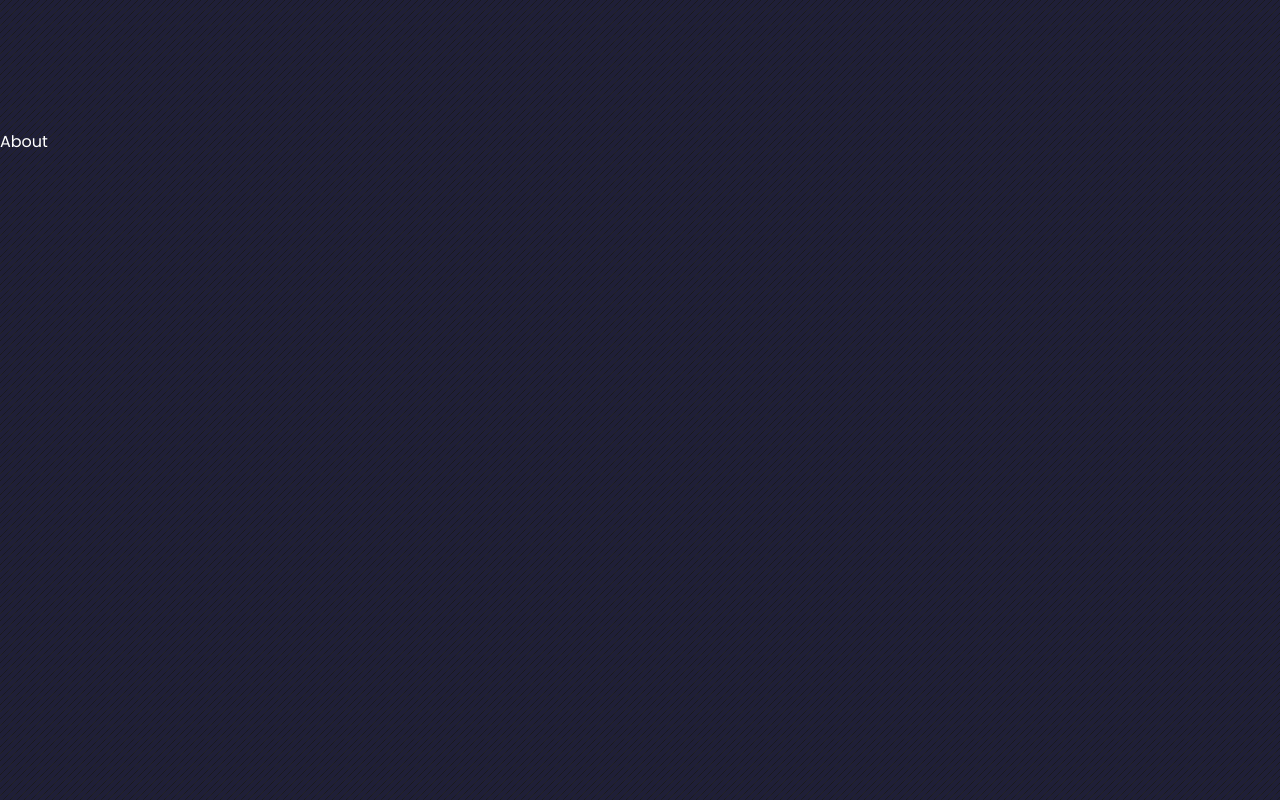
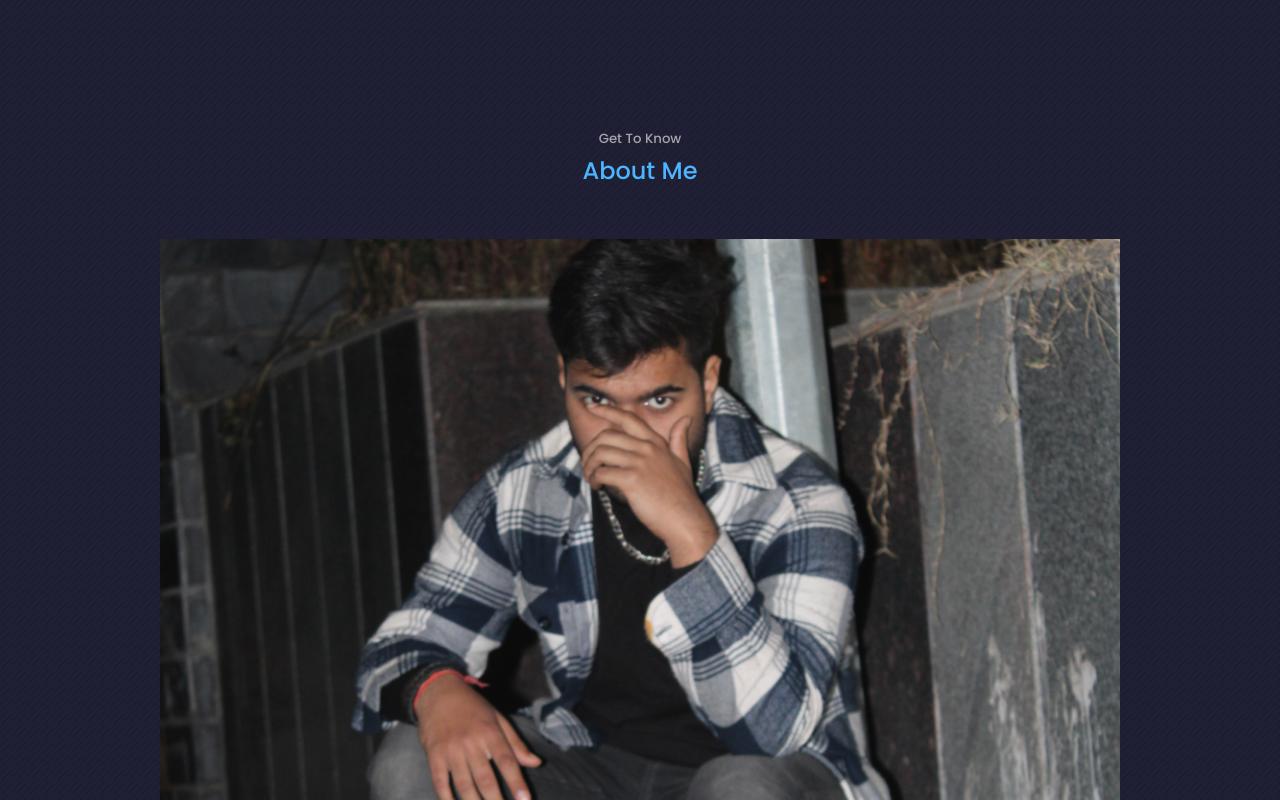
Before and after one commit to Ujjwalsharma7/Portfolio, a React (Create React App) app: page / in a window 1280 px wide. Shown: the part 800-1600 px from the top of the page. Built offline with nearby package versions, Linux system fonts and the light colour scheme.

Commit message:
added about-image

```diff
--- a/src/components/about/About.jsx
+++ b/src/components/about/About.jsx
@@ -1,9 +1,27 @@
 import React from 'react'
 import './about.css'
+import me3 from '../../assets/me3.JPG'
 
 function About() {
   return (
-  <section id='about'>About</section>
+  <section id='about'>
+    <h5>Get To Know</h5>
+    <h2>About Me</h2>
+
+    <div className='container about__container'>
+      <div className='about__me'>
+        <div className="about__me-image">
+          <img src={me3} alt="About-image" />
+        </div>
+      </div>
+    </div>
+
+    <div className="about__contnet">
+      <div className="about__cards">
+
+      </div>
+    </div>
+     </section>
   )
 }
 
--- a/src/components/header/Header.jsx
+++ b/src/components/header/Header.jsx
@@ -5,7 +5,7 @@ import me2 from '../../assets/me2.JPG'
 import HeaderSocials from './HeaderSocials'
 function Header() {
   return (
-   <header >
+   <header id='header' >
     <div className="container header__container">
       <h5>Hello I'm</h5>
       <h1>Ujjwal Sharma</h1>
--- a/src/components/nav/Nav.jsx
+++ b/src/components/nav/Nav.jsx
@@ -9,11 +9,11 @@ import {AiFillProject} from 'react-icons/ai'
 import { useState } from 'react'
 
 function Nav() {
-  const [activeNav, setActiveNav] = useState('#');
+  const [activeNav, setActiveNav] = useState('#header');
   return(
   <nav>
 
-     <a href="#"  onClick={() => setActiveNav('#')}  className={activeNav === '#'? 'active' : ''}><AiFillHome/></a>
+     <a href="#header"  onClick={() => setActiveNav('#header')}  className={activeNav === '#header'? 'active' : ''}><AiFillHome/></a>
      <a href="#about" onClick={() => setActiveNav('#about')} className={activeNav === '#about'? 'active' : '' }><AiOutlineUser/></a>
      <a href="#education"  onClick={() => setActiveNav('#education')} className={activeNav === '#education'? 'active' : '' }><BsFillBookFill/></a>
      <a href="#experience"  onClick={() => setActiveNav('#experience')} className={activeNav === '#experience'? 'active' : '' }><FaToolbox/></a>
```
Also changed, not shown: src/assets/me3.JPG (added).
